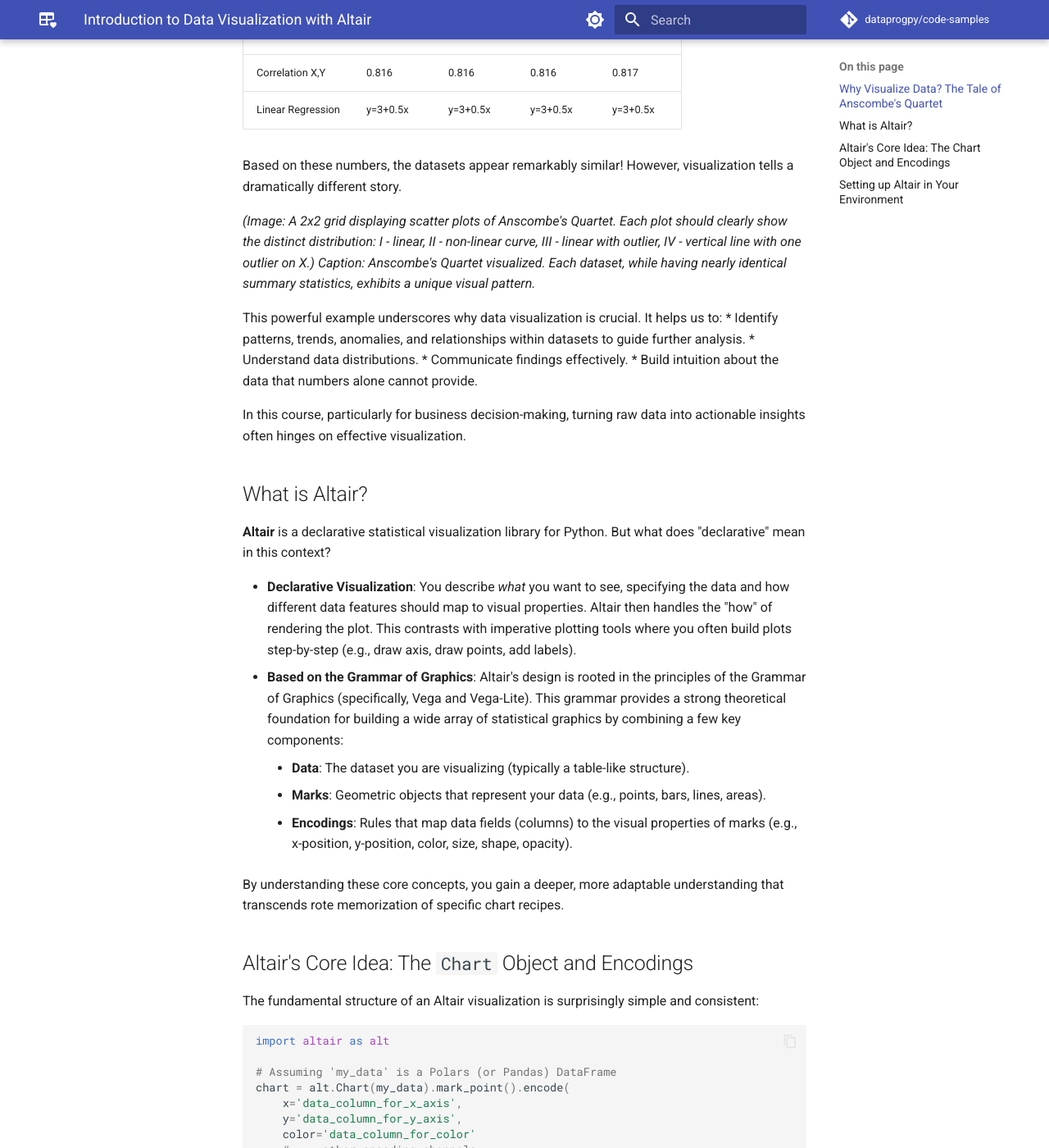
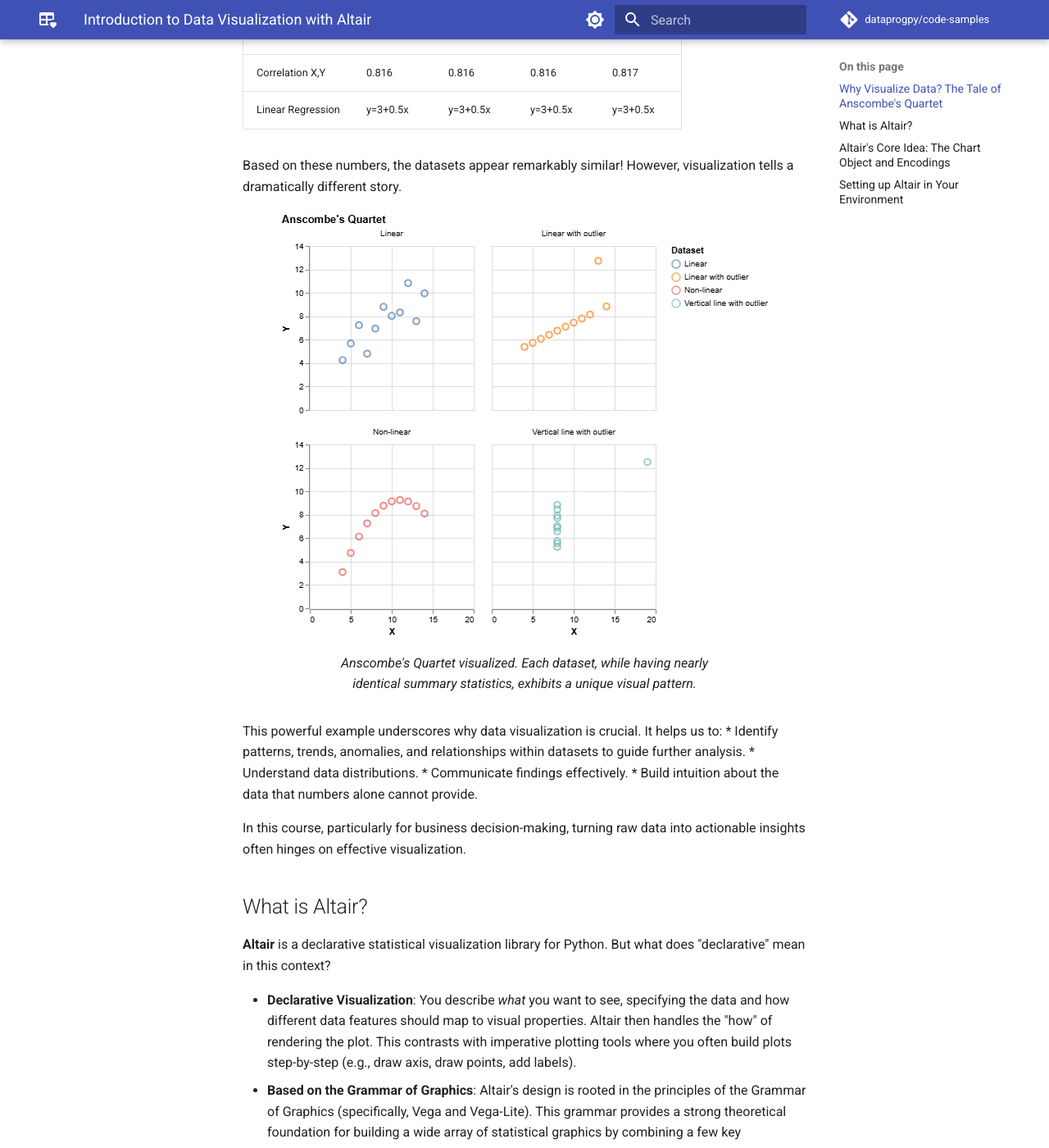
Before and after one commit to dataprogpy/dataprogpy.github.io, an MkDocs documentation site: the page built from docs/eda/data-visualization/intro-to-data-viz.md, in a window 1280 px wide and 1400 px high, scrolled down 600 px. Shown: the whole window at 82% size. Built offline with MkDocs 1.6.1 and Material for MkDocs 9.7.7, drawn with Linux system fonts in a browser that asks for light colours; comment, search, counter and statistics services are not loaded; some of the changed text lies outside the part shown.

Commit message:
Add intro to altair

````diff
--- a/docs/eda/data-visualization/intro-to-data-viz.md
+++ b/docs/eda/data-visualization/intro-to-data-viz.md
@@ -21,8 +21,11 @@
 
 Based on these numbers, the datasets appear remarkably similar! However, visualization tells a dramatically different story.
 
-*(Image: A 2x2 grid displaying scatter plots of Anscombe's Quartet. Each plot should clearly show the distinct distribution: I - linear, II - non-linear curve, III - linear with outlier, IV - vertical line with one outlier on X.)*
-*Caption: Anscombe's Quartet visualized. Each dataset, while having nearly identical summary statistics, exhibits a unique visual pattern.*
+<figure>
+    <img src="/assets/images/viz_anscombe.png" alt="Anscombe's Quartet">
+    <figcaption>Anscombe's Quartet visualized. Each dataset, while having nearly identical summary statistics, exhibits a unique visual pattern.</figcaption>
+</figure>
+
 
 This powerful example underscores why data visualization is crucial. It helps us to:
 * Identify patterns, trends, anomalies, and relationships within datasets to guide further analysis.
@@ -77,7 +80,7 @@
 
 To use Altair, you'll need to install it and its dependencies. For this course, we'll also use `vega_datasets` for sample data and `polars`.
 
-**Installation** (typically done once in your environment or at the start of a Colab session):
+**Installation**: This step is **not** required for Google Colab. All three packages are preinstalled. If you are using a different coding environment, you may need to execute this command.
 ```bash
 pip install altair vega_datasets polars
 ```
@@ -105,6 +108,3 @@
 # alt.renderers.enable('default')
 ```
 In this course, we'll primarily use Google Colab, so `alt.renderers.enable('colab')` will be our standard.
-```
-
-Ready to proceed to Section 2: "Your First Plots with Altair"?
````
Also changed, not shown: docs/assets/images/viz_anscombe.png (added).
